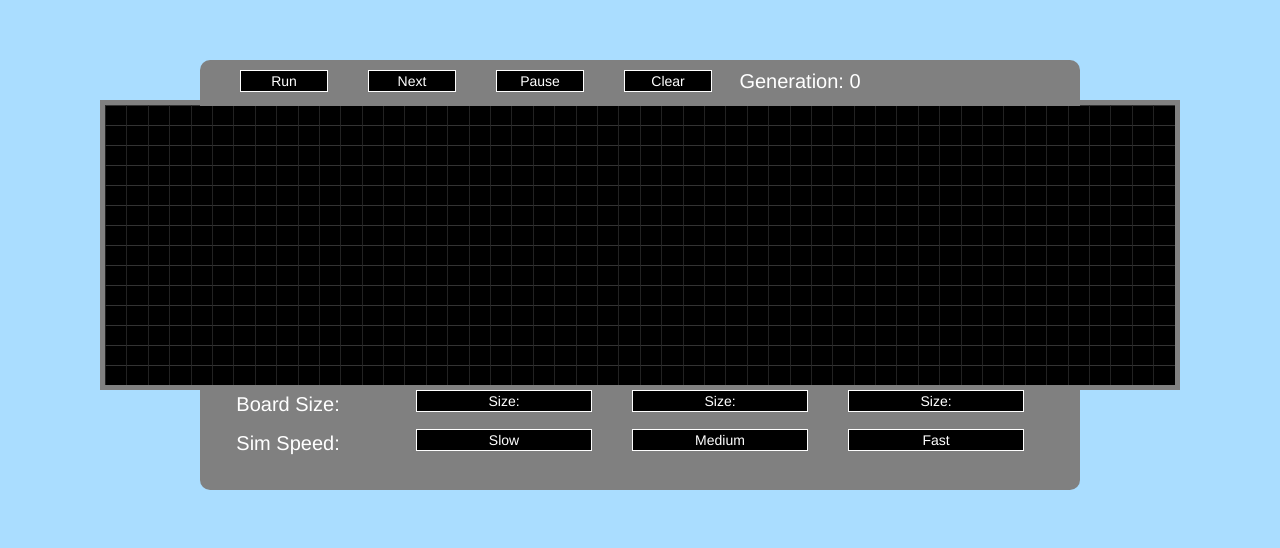
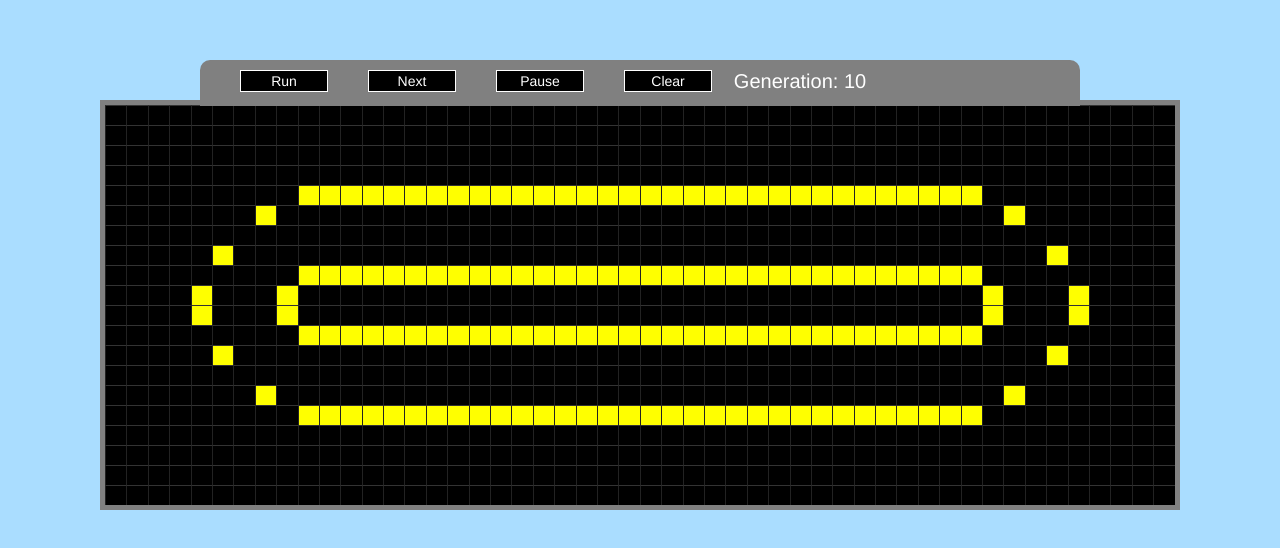
Before and after one commit to ramintagizade/GameOfLife, a React app: page / in a window 1280 px wide. Built offline with nearby package versions, Linux system fonts and the light colour scheme.

Commit message:
update game init stage

```diff
--- a/src/index.js
+++ b/src/index.js
@@ -33,7 +33,7 @@ class GameOfLife extends React.Component {
 			<div >
 				<Generation cbNext={this.getNext} nthGeneration={this.state.next} cbInit={this.initCells}/>
 				<Board nextActive={this.state.next} initCellsActive={this.state.initCellsActive} resetInitCellsCB={this.resetInitCells}/>
-				<Settings/>
+
 			</div>
 
 		);
@@ -87,7 +87,7 @@ class Board extends React.Component {
 
     	function countNeighbors(r,c) {
     		function checkBounds(i,j) {
-    			return (i>=0 && i<14 && j>=0 && j<50) && (cells[i][j]!="black");
+    			return (i>=0 && i<20 && j>=0 && j<50) && (cells[i][j]!="black");
     		}
     		let cnt = 0;
     		if(checkBounds(r-1,c-1)) cnt++;
@@ -117,10 +117,11 @@ class Board extends React.Component {
 	}
 	initCells() {
 		var cells = [];
-		for(let i=0;i<14;i++) {
+		for(let i=0;i<20;i++) {
 			cells[i] = [];
 			for(let j=0;j<50;j++){
-				cells[i].push('black');
+				if((i+j)%3==0) cells[i].push("yellow");
+				else cells[i].push('black');
 			}
 		}
 		this.setState({
@@ -179,24 +180,6 @@ class Cell extends React.Component {
 	}
 }
 
-class Settings extends React.Component {
-	constructor() {
-		super();
-	}
-	render() {
-		return (
-			<div className="settings">
-				<div className="settings-size"><p>Board Size:</p>
-					<div className="size">Size:  </div><div className="size">Size: </div><div className="size">Size: </div>
-				</div>
-				<div className="settings-speed"><p>Sim Speed:</p>
-					<div className="speed">Slow  </div><div className="speed">Medium </div><div className="speed">Fast </div>
-				</div>
-			</div>
-		);
-	}
-}
-
 class Generation extends React.Component {
 	constructor(props){
 		super(props);
@@ -210,6 +193,9 @@ class Generation extends React.Component {
 		this.run = this.run.bind(this);
 		this.pause = this.pause.bind(this);
 		this.clear = this.clear.bind(this);
+	}
+	componentDidMount() {
+		this.run();
 	}
 	next() {
 		this.setState({
@@ -228,7 +214,7 @@ class Generation extends React.Component {
 					pause:false,
 					run:true
 				});
-			},1000);
+			},500);
 			return this.interval;
 		}
 	}
--- a/styles/index.scss
+++ b/styles/index.scss
@@ -21,54 +21,7 @@ body {
     float: left;
     background: black;
 }
-.settings {
-	font:bold;
-	margin-left: auto;
-	margin-right: auto;
-	margin-top: 0px;
-	width: calc((100%) - (400px));
-	height: 100px;
-	background: gray;
-	border-bottom-right-radius: 10px;
-	border-bottom-left-radius: 10px;
-	color:white;
-	text-align: center;
-	cursor: default;
-}
 
-.settings-size p {
-	font-size: 20px;
-	font-style:initial;
-	width: 20%;
-	float: left;
-}
-.settings-speed p {
-	font: bold;
-	font-size: 20px;
-	font-style:initial;
-	width: 20%;
-	float: left;
-}
-.settings-size .size {
-	float: left;
-	font:bold;
-	width: 20%;
-	margin-left: 40px;
-	background: black;
-	border : 1px solid white;
-
-}
-.settings-speed {
-	clear: both;
-}
-.settings-speed .speed {
-	float: left;
-	font:bold;
-	width: 20%;
-	margin-left: 40px;
-	background: black;
-	border : 1px solid white;
-}
 .generation {
 	position: absolute;
 	top:0px;
```
